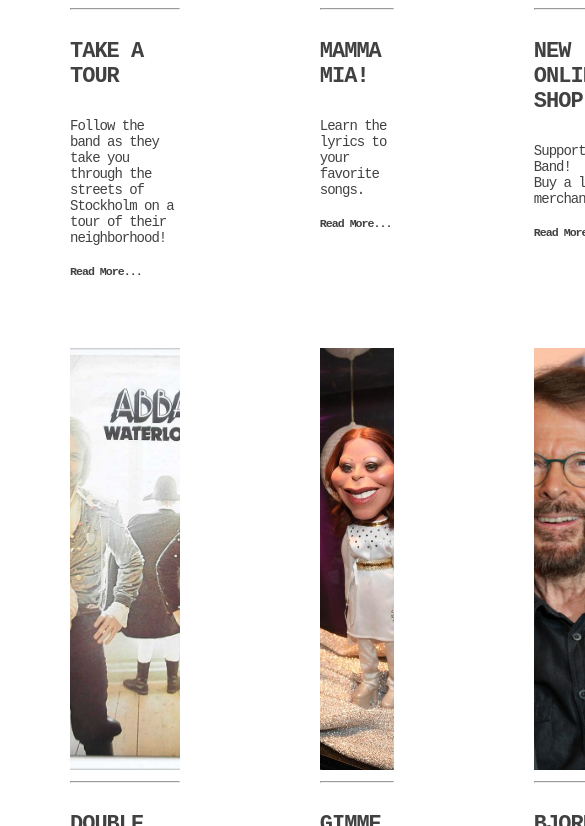
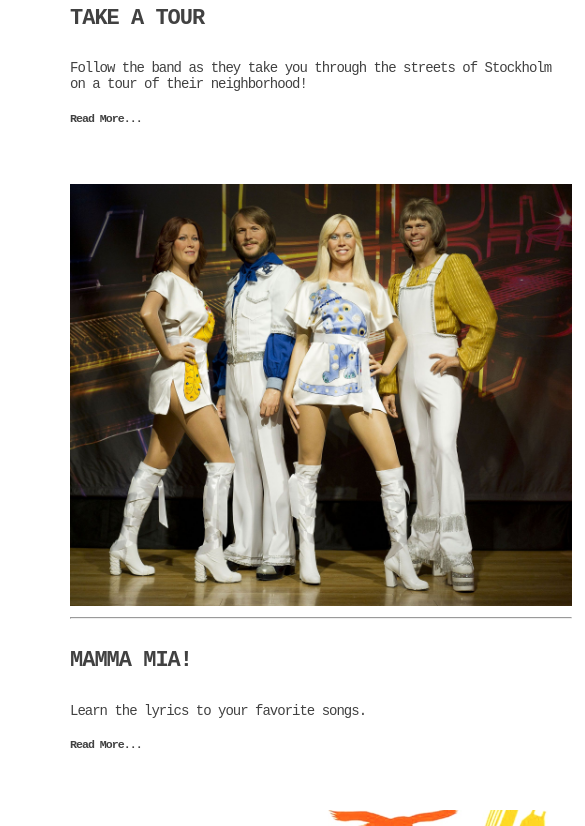
Before and after one commit to MatthewKLewis/matthewklewis.github.io, a plain HTML site: page index.html in a window 390 px wide. Shown: the part 1174-2000 px from the top of the page, 585 px wide, since content can reach past the window. Drawn offline with Linux system fonts and the light colour scheme.

Commit message:
reverted and recommitting

```diff
--- a/style.css
+++ b/style.css
@@ -305,8 +305,7 @@
 
     .cardContainer {
         grid-column: 1 / 4;
-        display: grid;
-        grid-template-columns: auto;
+        display: block
     }
 
     .contentCard {
```
